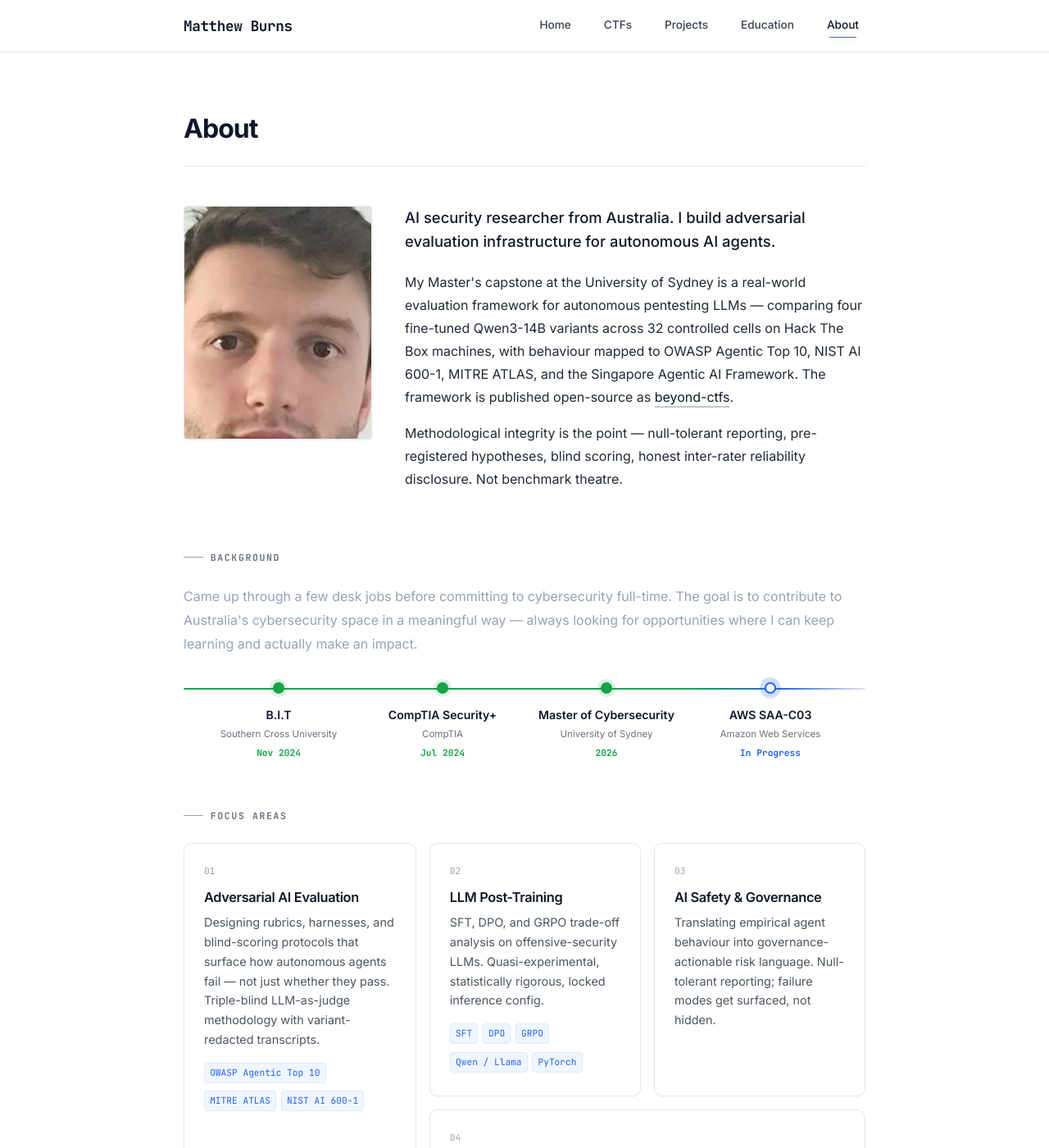
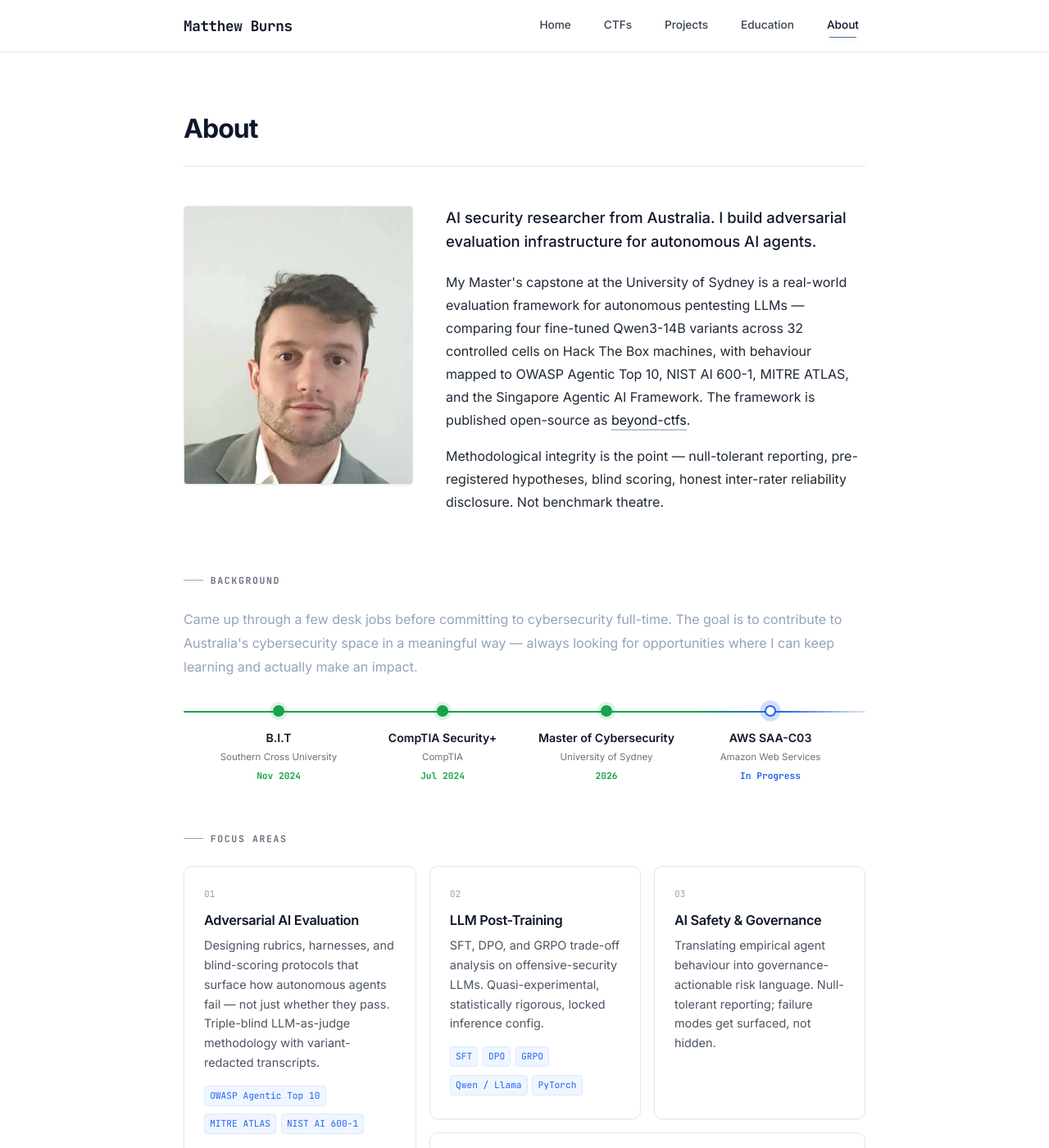
Before and after one commit to mburns00/mburns00.github.io, a Jekyll site: the page built from pages/about.html, in a window 1280 px wide and 1400 px high. Shown: the whole window at 82% size. Built offline with Jekyll 4.4.1, drawn with Linux system fonts in a browser that asks for light colours; some web fonts are replaced.

Commit message:
about: no zoom — container 280x340 (bigger), bg-size 100% auto (zero crop), position center 22% (anchored near top so face visible without zooming)

```diff
--- a/pages/about.html
+++ b/pages/about.html
@@ -8,19 +8,19 @@ permalink: /about/
   /* ━━ Intro — photo on LEFT (larger), bio flowing right ━━ */
   .about-intro {
     display: grid;
-    grid-template-columns: 230px 1fr;
+    grid-template-columns: 280px 1fr;
     gap: 2.5rem;
     align-items: start;
     margin: 1.5rem 0 3.5rem 0;
   }
   .about-intro-text { min-width: 0; max-width: 600px; }
   .about-photo {
-    width: 230px;
-    height: 285px;
+    width: 280px;
+    height: 340px;
     border-radius: 4px;
     background-image: url("{{ '/assets/images/matthew-burns.jpg' | relative_url }}");
-    background-size: 230% auto;
-    background-position: 62% 38%;
+    background-size: 100% auto;
+    background-position: center 22%;
     background-repeat: no-repeat;
     border: 1px solid #e5e7eb;
     box-shadow: 0 1px 3px rgba(15, 23, 42, 0.06);
```
